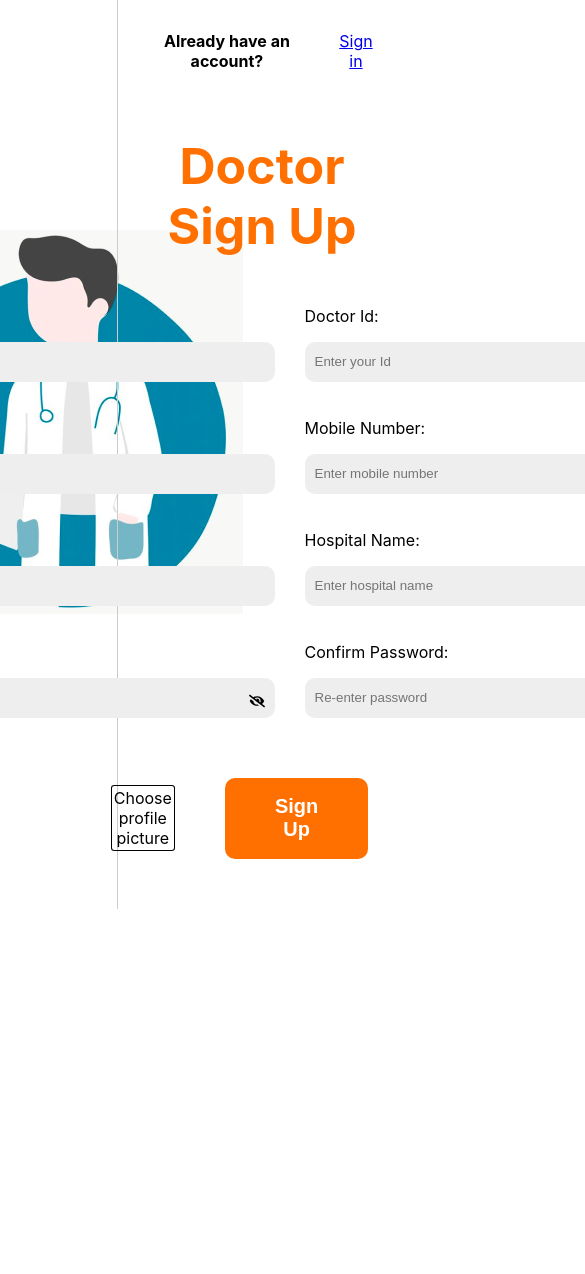
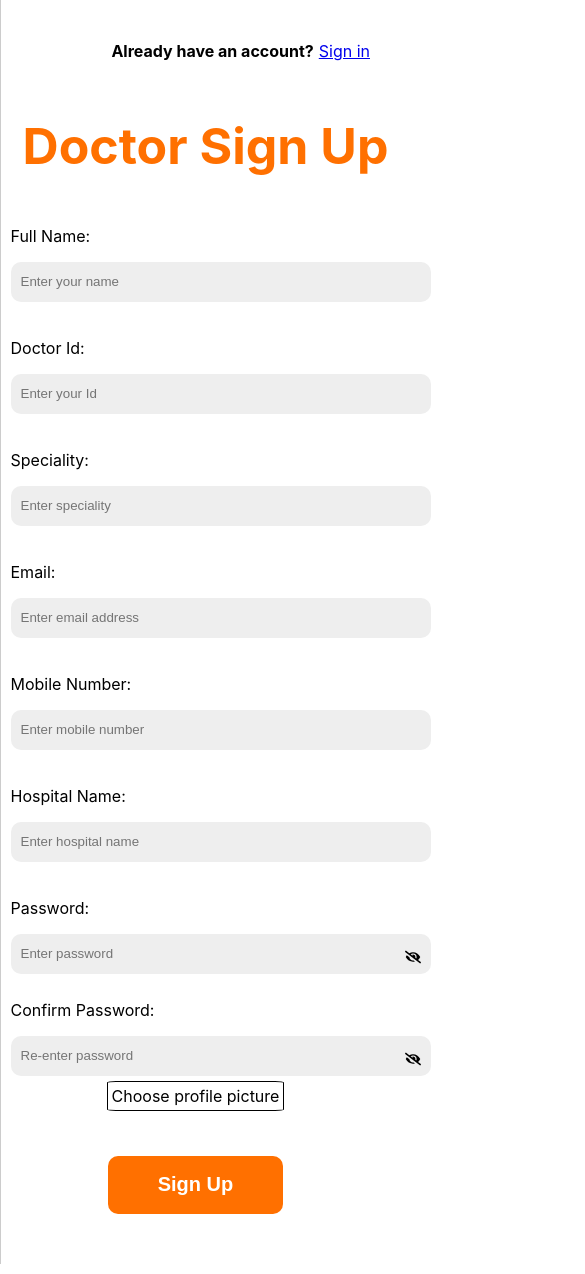
Before and after one commit to N-kapila/eMedicalApp, a React (Create React App) app in the folder react-frontend/: page / in a window 390 px wide. Shown: the top 1274 px of the page, 585 px wide, since content can reach past the window. Before the commit the page ends 929 px from the top, so only its background shows below. Built offline with nearby package versions, Linux system fonts and the light colour scheme.

Commit message:
add mobile responsiveness

```diff
--- a/react-frontend/src/Pages/DoctorRegister.js
+++ b/react-frontend/src/Pages/DoctorRegister.js
@@ -1,7 +1,7 @@
 import img1 from "../assets/image1.png";
 import { LargeTextField, PasswordInput } from "../Components/Textfeilds";
 import { useState } from "react";
-import { FaUser } from "react-icons/fa";
+import "./DoctorRegisterStyles.css";
 
 function DoctorRegister() {
   const [profilePic, setProfilePic] = useState(null);
@@ -15,169 +15,82 @@ function DoctorRegister() {
   };
 
   return (
-    <div style={{ display: "flex", height: "100%", paddingBottom: 20 }}>
-      <div
-        style={{
-          justifyContent: "center",
-          alignItems: "center",
-          height: "100vh",
-          display: "flex",
-          width: "30%",
-        }}
-      >
+    <div className="container">
+      <div className="container-one">
         <img src={img1} alt="" />
       </div>
 
-      <div
-        style={{
-          width: "70%",
-          borderLeft: "1px solid #ccc",
-          display: "flex",
-          flexDirection: "column",
-        }}
-      >
-        <div
-          style={{
-            display: "flex",
-            justifyContent: "flex-end",
-            alignItems: "center",
-            padding: 10,
-          }}
-        >
+      <div className="container-two">
+        <div className="signin-header">
           <h4 style={{ marginRight: 5 }}>Already have an account?</h4>
           <a href="#">Sign in</a>
         </div>
 
-        <div
-          style={{
-            display: "flex",
-            justifyContent: "flex-start",
-            alignItems: "flex-start",
-            paddingLeft: 15,
-          }}
-        >
+        <div className="header">
           <h1 style={{ color: "var(--primary-color)", fontSize: "50px" }}>
             Doctor Sign Up
           </h1>
         </div>
 
-        <div
-          style={{
-            display: "flex",
-            justifyContent: "center",
-            alignItems: "center",
-          }}
-        >
-          <div style={{ flex: 1, paddingLeft: 50 }}>
-            <div
-              style={{
-                alignItems: "flex-start",
-                display: "flex",
-                flexDirection: "column",
-                paddingLeft: 20,
-              }}
-            >
+        <div className="textField-container">
+          <div className="textField-container-one">
             <p>Full Name:</p>
             <LargeTextField placeholder={"Enter your name"} />
             <br />
+            <p>Doctor Id:</p>
+            <LargeTextField placeholder={"Enter your Id"} /> <br />
+            <p>Speciality:</p>
+            <LargeTextField placeholder={"Enter speciality"} /> <br />
+          </div>
+
+          <div className="textField-container-one">
             <p>Email:</p>
             <LargeTextField placeholder={"Enter email address"} /> <br />
-              <p>Speciality:</p>
-              <LargeTextField placeholder={"Enter speciality"} /> <br />
-              <p>Password:</p>
-              <PasswordInput placeholder={"Enter password"} />
-            </div>
-          </div>
-
-          <div style={{ flex: 1 }}>
-            <div
-              style={{
-                alignItems: "flex-start",
-
-                display: "flex",
-                flexDirection: "column",
-                paddingLeft: 30,
-              }}
-            >
-              <p>Doctor Id:</p>
-              <LargeTextField placeholder={"Enter your Id"} /> <br />
             <p>Mobile Number:</p>
             <LargeTextField placeholder={"Enter mobile number"} /> <br />
             <p>Hospital Name:</p>
             <LargeTextField placeholder={"Enter hospital name"} /> <br />
+          </div>
+        </div>
+
+        <div className="textField-container">
+          <div className="textField-container-one">
+            <p>Password:</p>
+            <PasswordInput placeholder={"Enter password"} />
+          </div>
+
+          <div className="textField-container-one">
             <p>Confirm Password:</p>
             <PasswordInput placeholder={"Re-enter password"} />
           </div>
         </div>
-        </div>
-        <div
-          style={{
-            display: "flex",
-            justifyContent: "center",
-            alignItems: "center",
-          }}
-        >
-          <div style={{ flex: 1 }}>
-            <div
-              style={{
-                alignItems: "center",
-                display: "flex",
-                flexDirection: "column",
-                paddingLeft: 20,
-              }}
-            >
+
+        <div className="containers">
+          <div className="profile-section">
             {profilePic && (
               <div>
-                  <div style={imageContainerStyle}>
-                    <img
-                      src={profilePic}
-                      alt="Profile"
-                      style={circleImageStyle}
-                    />
+                <div className="profile-pic-container">
+                  <img src={profilePic} alt="Profile" className="profile-pic" />
                 </div>
               </div>
             )}
-              <div
-                style={{
-                  border: "1px solid black",
-                  padding: "2px",
-                  borderRadius: "5%",
-                }}
-              >
+            <div>
+              <div className="label-container">
                 <input
                   type="file"
                   id="fileInput"
                   accept="image/*"
                   onChange={handleFileChange}
-                  style={{ display: "none" }}
                 />
                 <label htmlFor="fileInput">Choose profile picture</label>
               </div>
             </div>
           </div>
 
-          <div style={{ flex: 1 }}>
-            <div
-              style={{
-                justifyContent: "center",
-                alignItems: "center",
-                padding: 50,
-                display: "flex",
-              }}
-            >
-              <button
-                style={{
-                  backgroundColor: "var(--primary-color)",
-                  color: "white",
-                  padding: "1px 50px 1px 50px",
-                  border: 0,
-                  borderRadius: "10px",
-                }}
-              >
-                {" "}
-                <h2> Sign Up</h2>
+          <div className="button-section">
+            <button className="signup-button">
+              <h2>Sign Up</h2>
             </button>
-            </div>
           </div>
         </div>
       </div>
@@ -185,19 +98,4 @@ function DoctorRegister() {
   );
 }
 
-const imageContainerStyle = {
-  width: "150px",
-  height: "150px",
-  overflow: "hidden",
-  borderRadius: "50%",
-  padding: 20,
-};
-
-const circleImageStyle = {
-  width: "100%",
-  height: "100%",
-  objectFit: "cover",
-  borderRadius: "50%",
-};
-
 export default DoctorRegister;
--- /dev/null
+++ b/react-frontend/src/Pages/DoctorRegisterStyles.css
@@ -0,0 +1,139 @@
+.container {
+    display: flex;
+    flex-direction: row;
+    padding-bottom: 10px;
+    width: 100%;
+  }
+
+  .container-one{
+    display: flex;
+    align-items: center;
+    justify-content: center;
+    height:100vh;
+    width:30vw;
+  }
+
+  .container-two{
+    display: flex;
+    flex-direction: column;
+    width: 70vw;
+    border-left: 1px solid #ccc;
+  }
+
+  .signin-header{
+    display: flex;
+    justify-content:flex-end;
+    align-items: center;
+    padding: 20px 20px 0 0;
+  }
+
+  .header{
+    display: flex;
+    justify-content: flex-start;
+    align-items: flex-start;
+    padding-left:  20px ;
+  }
+
+  .textField-container{
+    display: flex;
+    align-items: center;
+    justify-content: center;
+  }
+
+  .textField-container > div{
+    flex: 1;
+    padding-left: 50px;
+  }
+
+  .textField-container-one{
+    display: flex;
+    align-items: flex-start;
+    flex-direction: column;
+    padding-left: 20px,
+  }
+
+  .containers {
+    display: flex;
+  }
+
+  .containers > div {
+    flex: 1;
+  }
+
+  .profile-section {
+    align-items: center;
+    display: flex;
+    flex-direction: column;
+  }
+
+  .profile-pic-container {
+    width: 150px;
+    height: 150px;
+    overflow: hidden;
+    border-radius: 50%;
+    padding: 20px;
+  }
+
+  .profile-pic {
+    width: 100%;
+    height: 100%;
+    object-fit: cover;
+    border-radius: 50%;
+  }
+
+  .button-section {
+    display: flex;
+    justify-content: center;
+    align-items: center;
+    padding: 50px;
+
+  }
+
+  .signup-button {
+    background-color: var(--primary-color);
+    color: white;
+    padding: 1px 50px 1px 50px;
+    border: 0;
+    border-radius: 10px;
+  }
+
+  label {
+    border: 1px solid black;
+    padding: 4px;
+    border-radius: 5%;
+  }
+
+  input[type="file"] {
+    display: none;
+  }
+
+
+
+  @media screen and (max-width: 768px) {
+    .container {
+      flex-direction: column;
+    }
+
+    .container-one {
+        display: none;
+      }
+
+    .container-two{
+        width: auto;
+    }
+
+    .header{
+        align-items: center;
+        justify-content: center;
+        }
+
+    .textField-container {
+        flex-direction: column;
+        align-items: center;
+      }
+
+   .containers{
+    flex-direction: column;
+   }
+
+  }
```
Lines whose indentation alone changed are shown as unchanged.
